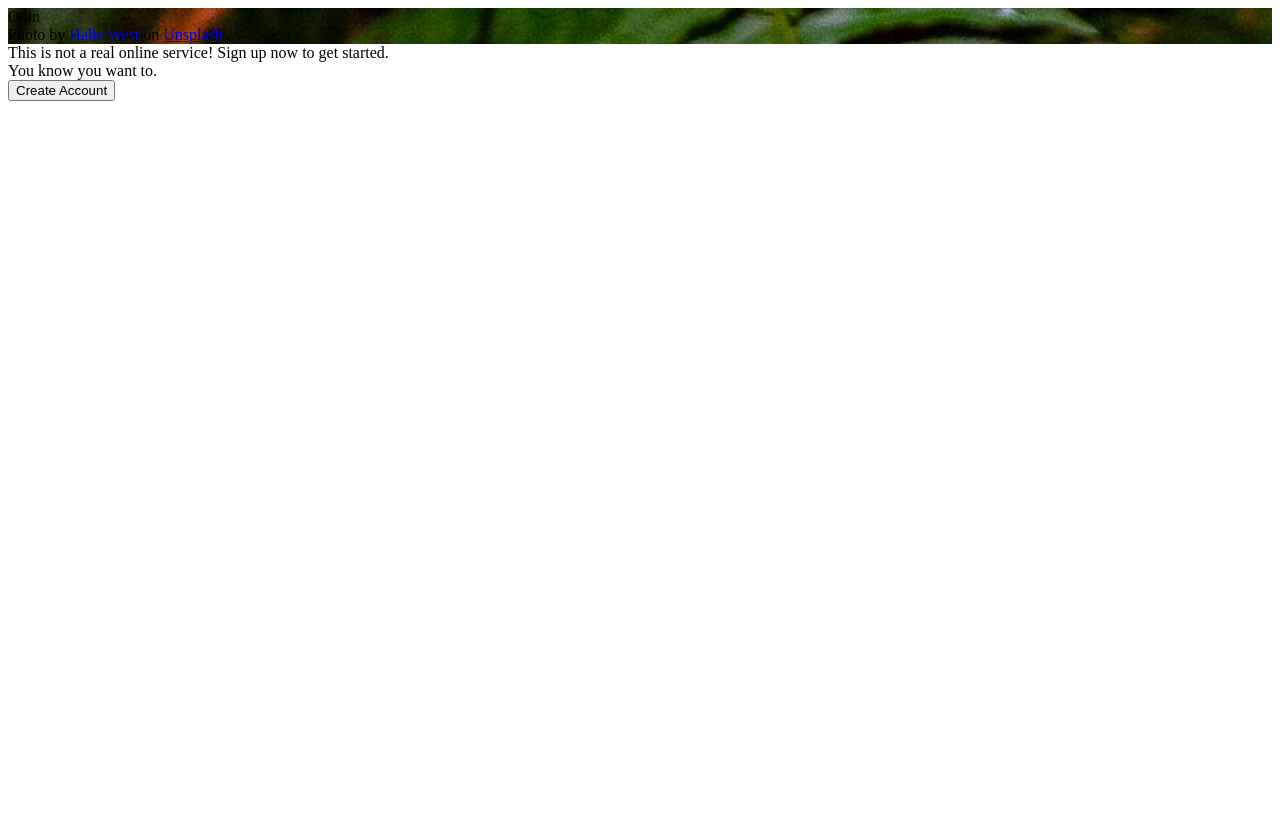
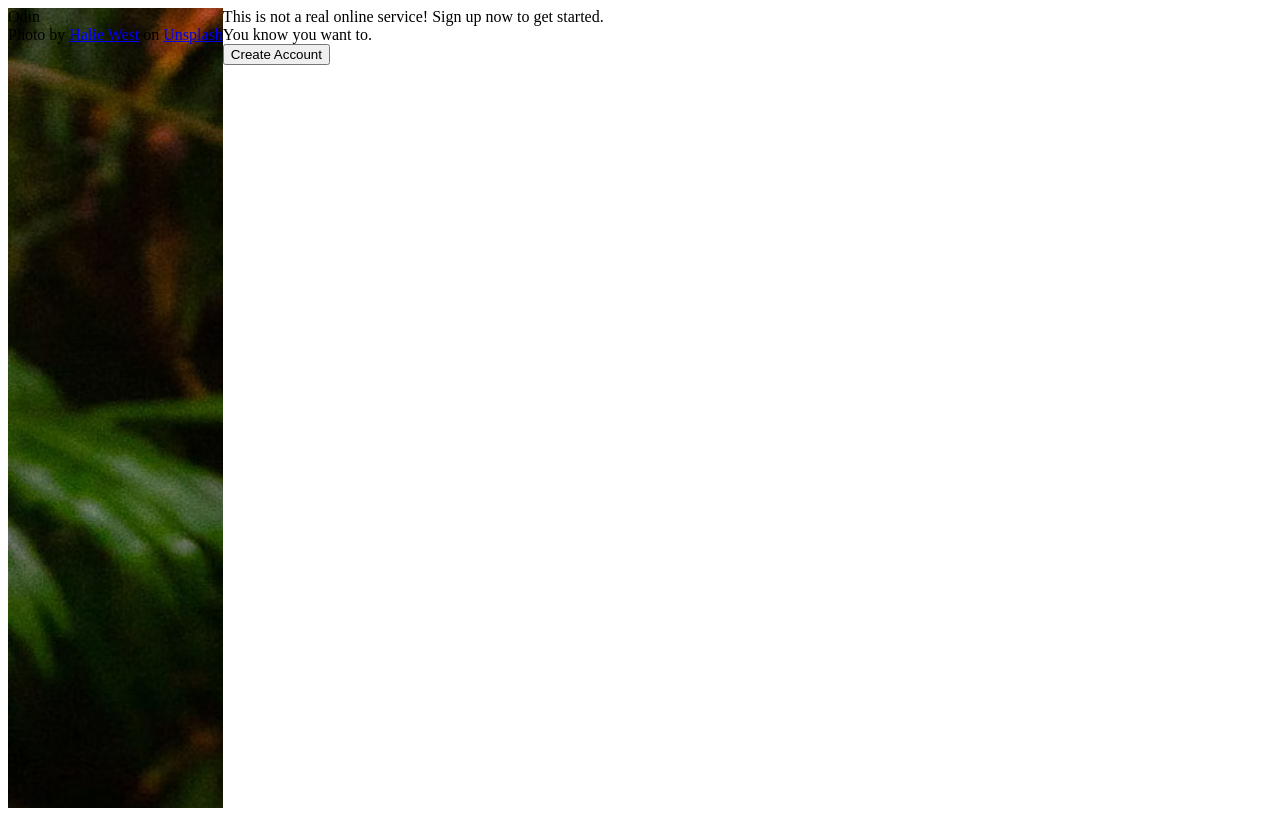
Before and after one commit to NathanSt10/odin-signup-form, a plain HTML site: page index.html in a window 1280 px wide. Drawn offline with Linux system fonts and the light colour scheme.

Commit message:
Resized background image

```diff
--- a/index.html
+++ b/index.html
@@ -8,7 +8,8 @@
 </head>
 <body>
     <div class="container">
-        <div class="background-image">
+        <div class="background-image-container">
+            <div class="image"></div>
             <div class="text-area">Odin</div>
             <div class="text-credit">
                 Photo by <a href="https://unsplash.com/photos/green-leaf-plant-in-close-up-photography-25xggax4bSA">Halie West</a> on <a href="https://unsplash.com/">Unsplash</a>
--- a/style.css
+++ b/style.css
@@ -1,8 +1,15 @@
 .container {
     display: flex;
-    flex-direction: column;
+    /* flex-direction: column; */
 }
 
-.background-image {
+.background-image-container {
+    height: 100vh;
     background-image: url("landingpage.avif") ;
+    background-repeat: no-repeat;
 }
+
+.form-container {
+    /* height: 100vh; */
+    /* width: 70 vw; */
+}
```
